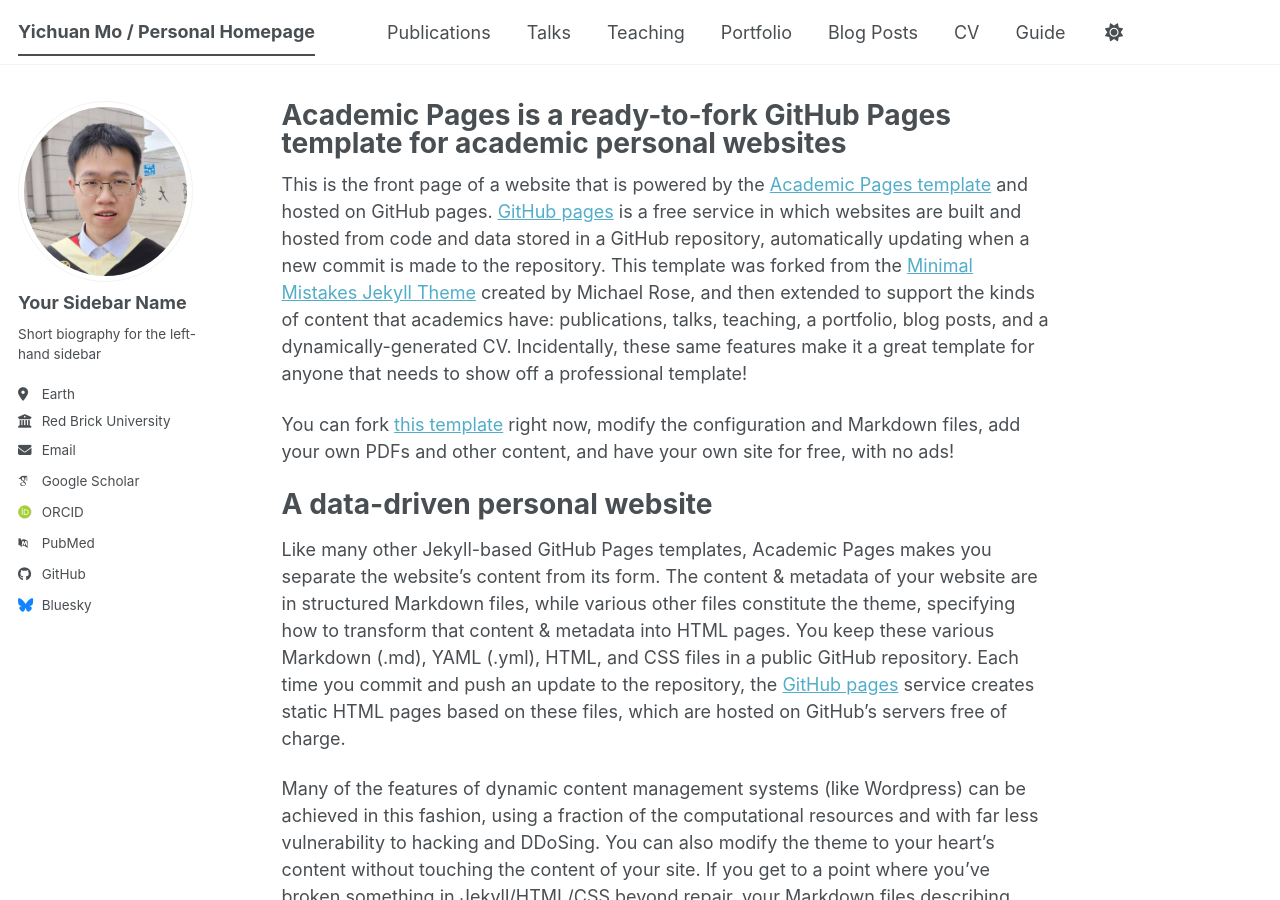
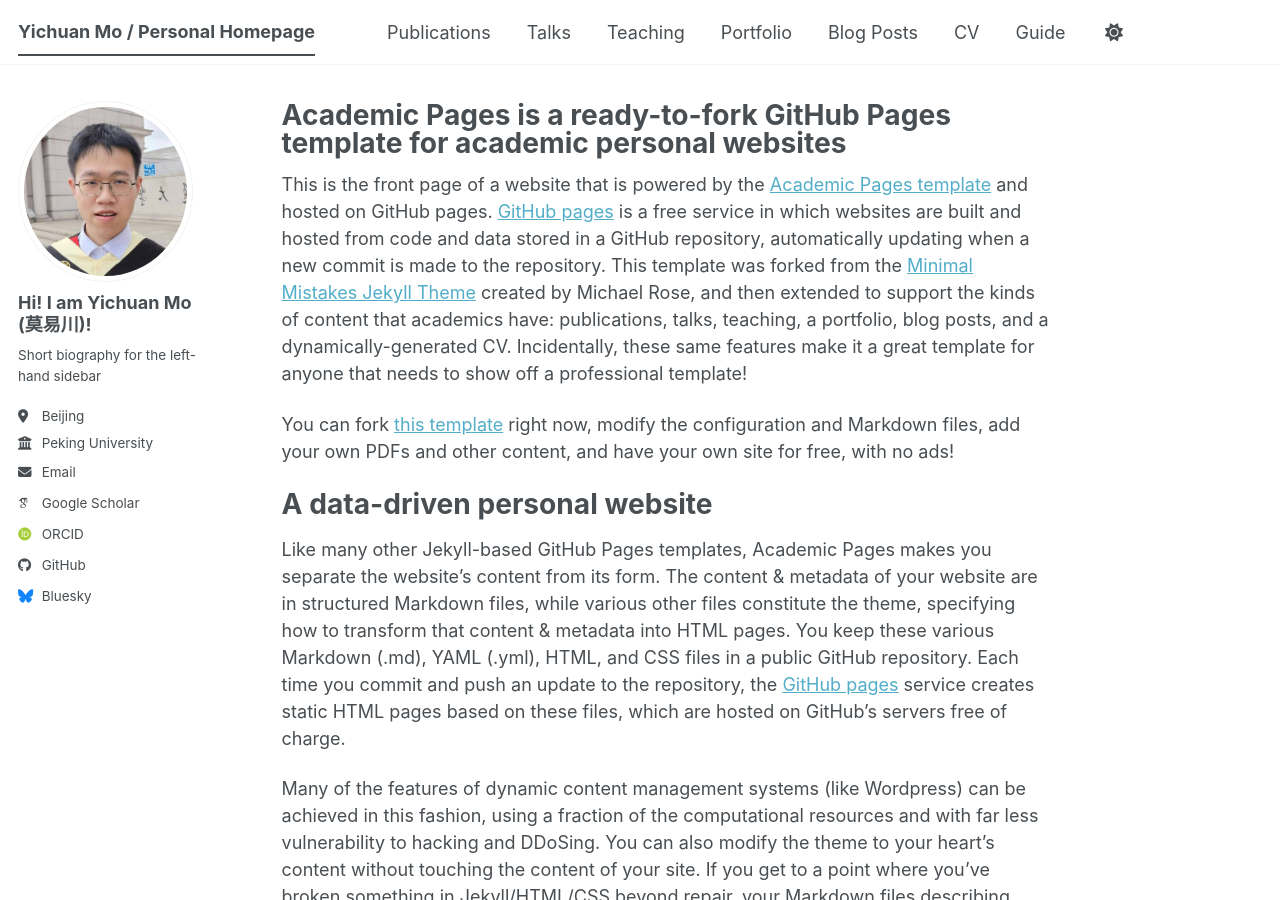
Before and after one commit to mo666666/mo666666.github.io, a Jekyll site: the page built from _pages/about.md, in a window 1280 px wide and 900 px high. Built offline with Jekyll 4.4.1, drawn with Linux system fonts in a browser that asks for light colours; some web fonts are replaced; a script bundle is joined from its source files by our own code; library files that are not in the unit come from our copies.

Commit message:
Add basic information

```diff
--- a/_config.yml
+++ b/_config.yml
@@ -24,24 +24,24 @@
 author:
   # Biographic information
   avatar           : "profile.png"
-  name             : "Your Sidebar Name"
+  name             : "Hi! I am Yichuan Mo (莫易川)!"
   pronouns         : # example: "she/her"
   bio              : "Short biography for the left-hand sidebar"
-  location         : "Earth"
-  employer         : "Red Brick University"
+  location         : "Beijing"
+  employer         : "Peking University"
   uri              : # URL
   email            : "mo666666@stu.pku.edu.cn"
 
   # Academic websites
   academia         : # URL
   arxiv            : # URL - Update with the correct link to your profile
-  googlescholar    : "https://scholar.google.com/citations?user=PS_CX0AAAAAJ"
+  googlescholar    : "https://scholar.google.com/citations?user=xvSYG1gAAAAJ&hl=zh-CN"
   inspire-hep      : # URL
   impactstory      : # URL
-  orcid            : "https://orcid.org/yourorcidurl"
+  orcid            : "https://orcid.org/0000-0002-2663-2052"
   semantic         : # URL
   ssrn             : # URL
-  pubmed           : "https://www.ncbi.nlm.nih.gov/pubmed/?term=john+snow"
+  pubmed           : # URL
   researchgate     : # URL
   scopus           : # URL
   zotero           : # URL
@@ -51,7 +51,7 @@
   bitbucket        : # Username - Update with your username on the site
   codepen          : # Username
   dribbble         : # Username
-  github           : "academicpages"
+  github           : "https://github.com/mo666666"
   kaggle           : # Username
   stackoverflow    : # User number or user number and name (i.e., use "1" or "1/jeff-atwood")
 
```
